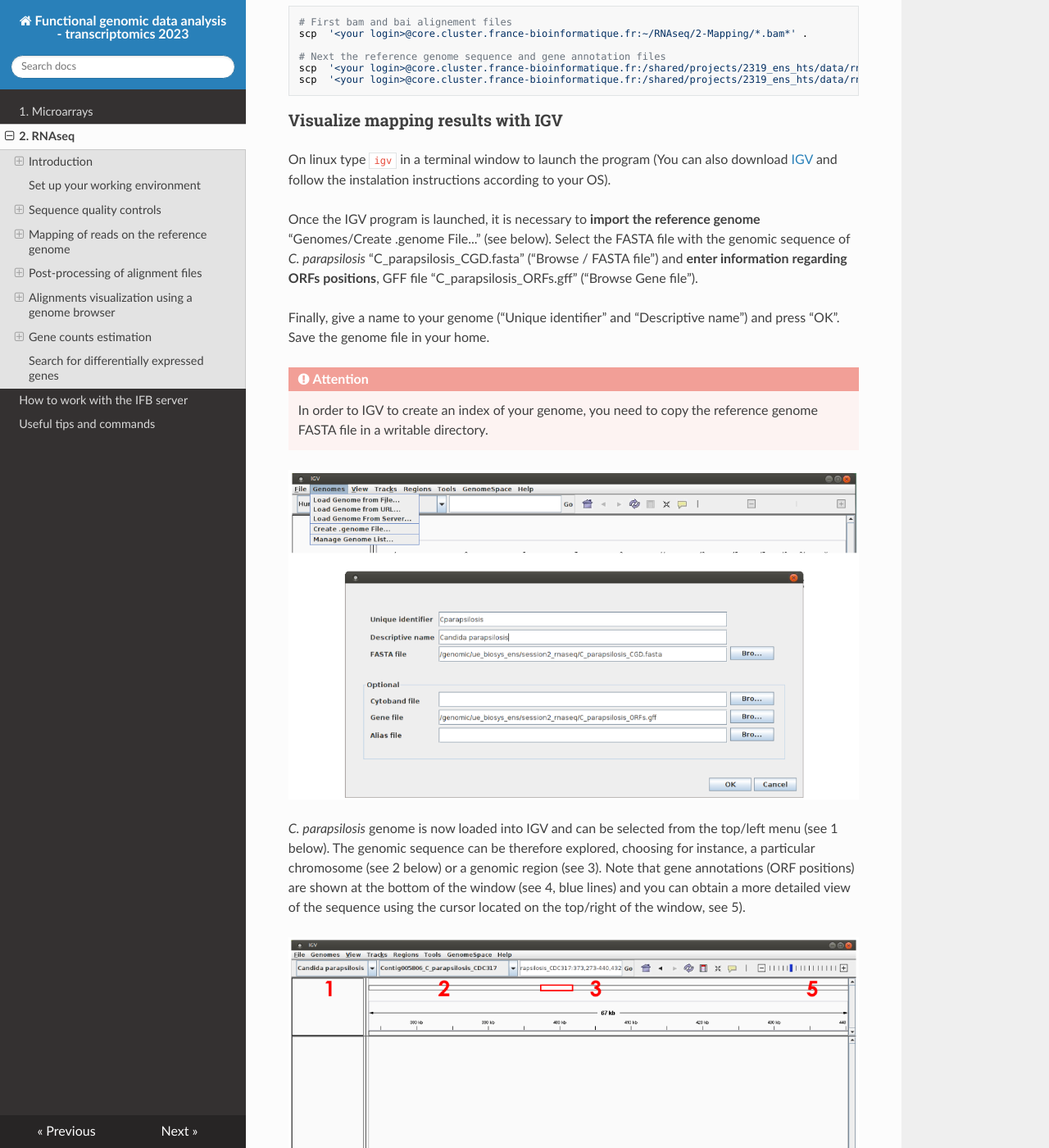
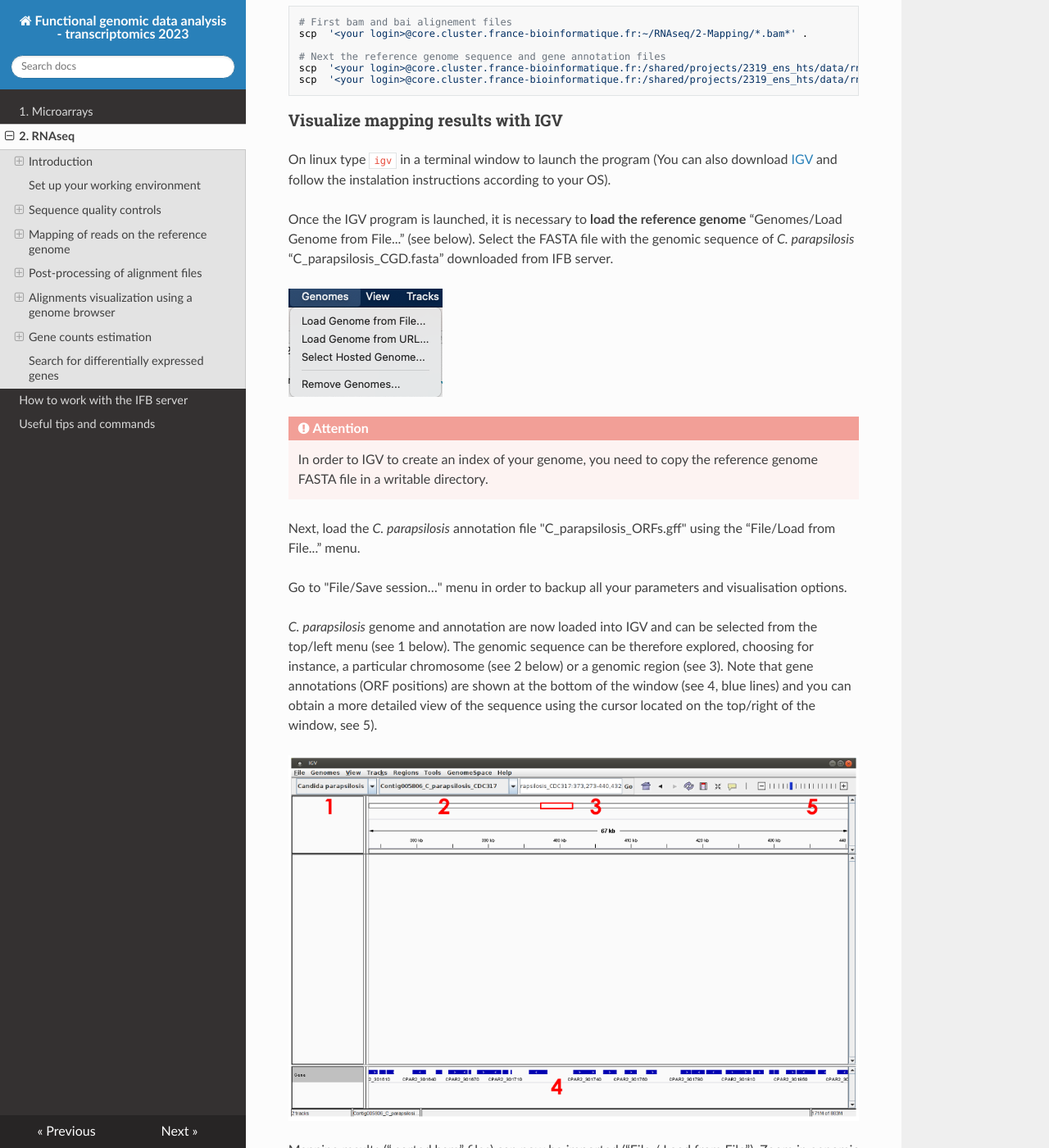
Before and after one commit to slecrom/ENS_HTS_2025, an MkDocs documentation site: the page built from docs/RNAseq/RNAseq.md, in a window 1280 px wide and 1400 px high, scrolled down 7504 px. Shown: the whole window at 82% size. Built offline with MkDocs 1.6.1, drawn with Linux system fonts in a browser that asks for light colours; nearby versions of some CDN libraries.

Commit message:
Documentation update

```diff
--- a/docs/RNAseq/RNAseq.md
+++ b/docs/RNAseq/RNAseq.md
@@ -358,16 +358,18 @@
 
 On linux type `igv` in a terminal window to launch the program (You can also download [IGV](http://software.broadinstitute.org/software/igv/download) and follow the instalation instructions according to your OS).
 
-Once the IGV program is launched, it is necessary to **import the reference genome** “Genomes/Create .genome File...” (see below). Select the FASTA file with the genomic sequence of *C. parapsilosis* “C_parapsilosis_CGD.fasta” (“Browse / FASTA file”) and **enter information regarding ORFs positions**, GFF file “C_parapsilosis_ORFs.gff” (“Browse Gene file”).
+Once the IGV program is launched, it is necessary to **load the reference genome** “Genomes/Load Genome from File...” (see below). Select the FASTA file with the genomic sequence of *C. parapsilosis* “C_parapsilosis_CGD.fasta” downloaded from IFB server.
 
-Finally, give a name to your genome (“Unique identifier” and “Descriptive name”) and press “OK”. Save the genome file in your home.
+![IGV genome](./images/IGV_genome.png "IGV genome")
 
 !!! danger "Attention"
 	In order to IGV to create an index of your genome, you need to copy the reference genome FASTA file in a writable directory.
 
-![IGV genome](./images/IGV_genome.png "IGV genome")
+Next, load the *C. parapsilosis* annotation file "C_parapsilosis_ORFs.gff" using the “File/Load from File...” menu.
 
-*C. parapsilosis* genome is now loaded into IGV and can be selected from the top/left menu (see 1 below). The genomic sequence can be therefore explored, choosing for instance, a particular chromosome (see 2 below) or a genomic region (see 3). Note that gene annotations (ORF positions) are shown at the bottom of the window (see 4, blue lines) and you can obtain a more detailed view of the sequence using the cursor located on the top/right of the window, see 5).
+Go to "File/Save session…" menu in order to backup all your parameters and visualisation options.
+
+*C. parapsilosis* genome and annotation are now loaded into IGV and can be selected from the top/left menu (see 1 below). The genomic sequence can be therefore explored, choosing for instance, a particular chromosome (see 2 below) or a genomic region (see 3). Note that gene annotations (ORF positions) are shown at the bottom of the window (see 4, blue lines) and you can obtain a more detailed view of the sequence using the cursor located on the top/right of the window, see 5).
 
 ![IGV tools](./images/IGV_tools.png "IGV tools")
 
```
Also changed, not shown: docs/RNAseq/images/IGV_genome.png.
